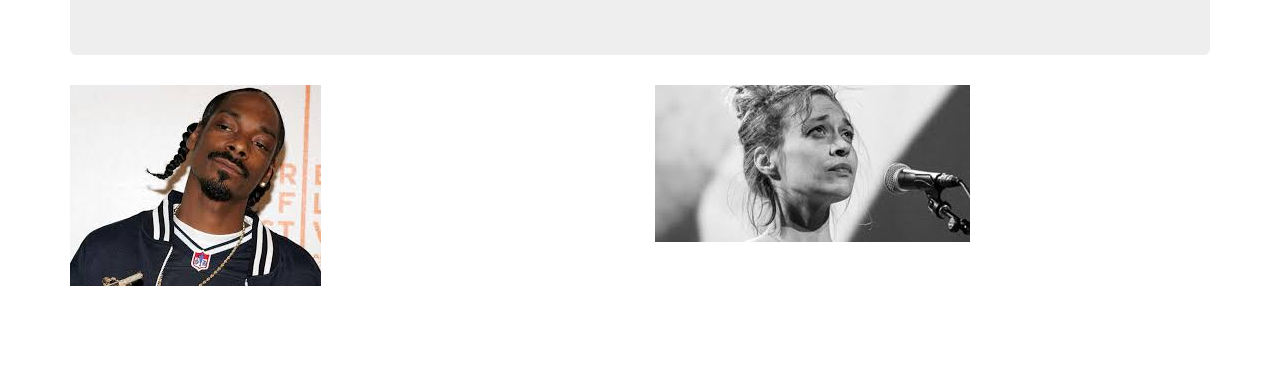
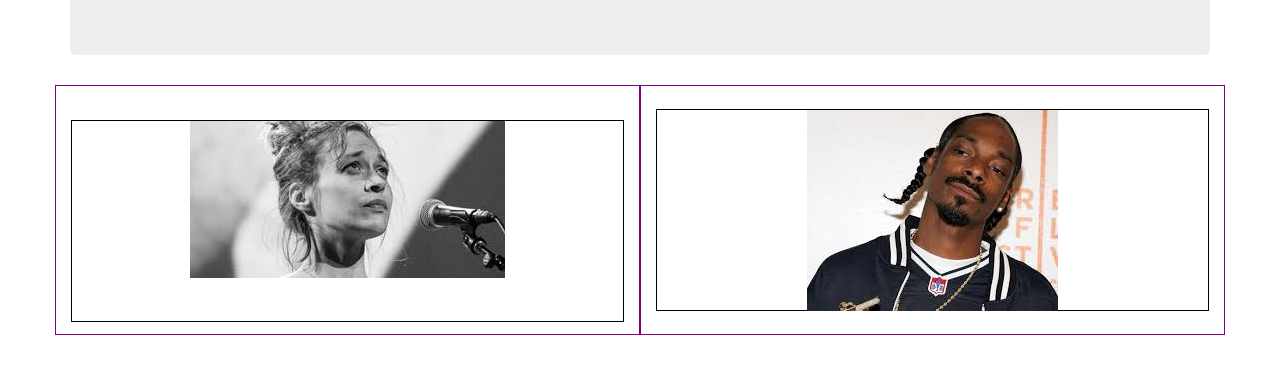
Before and after one commit to jakeruleaux-zz/catdog, a plain HTML site: page index.html in a window 1280 px wide. Shown: the part 104-478 px from the top of the page. Drawn offline with Linux system fonts and the light colour scheme.

Commit message:
format photos in grid

```diff
--- a/css/styles.css
+++ b/css/styles.css
@@ -0,0 +1,25 @@
+.photo {
+  text-align: center;
+  margin: auto;
+  height: 100%;
+  border: 1px solid black;
+}
+img {
+    display: block;
+    margin-left: auto;
+    margin-right: auto;
+}
+
+.row {
+  height: 250px;
+}
+
+#cat {
+  margin-top: 2%;
+}
+
+.col-md-6 {
+  border: 1px solid purple;
+  height: 100%;
+  padding: 2%;
+}
--- a/index.html
+++ b/index.html
@@ -15,10 +15,14 @@
 
       <div class="row">
         <div class="col-md-6">
-          <img src="img/dog.jpg" alt="dog" />
+          <div class="photo" id="cat">
+            <img src="img/cat.jpg" alt="cat" />
+          </div>
         </div>
         <div class="col-md-6">
-          <img src="img/cat.jpg" alt="cat" />
+          <div class="photo">
+            <img src="img/dog.jpg" alt="dog" />
+          </div>
         </div>
       </div>
 
```
